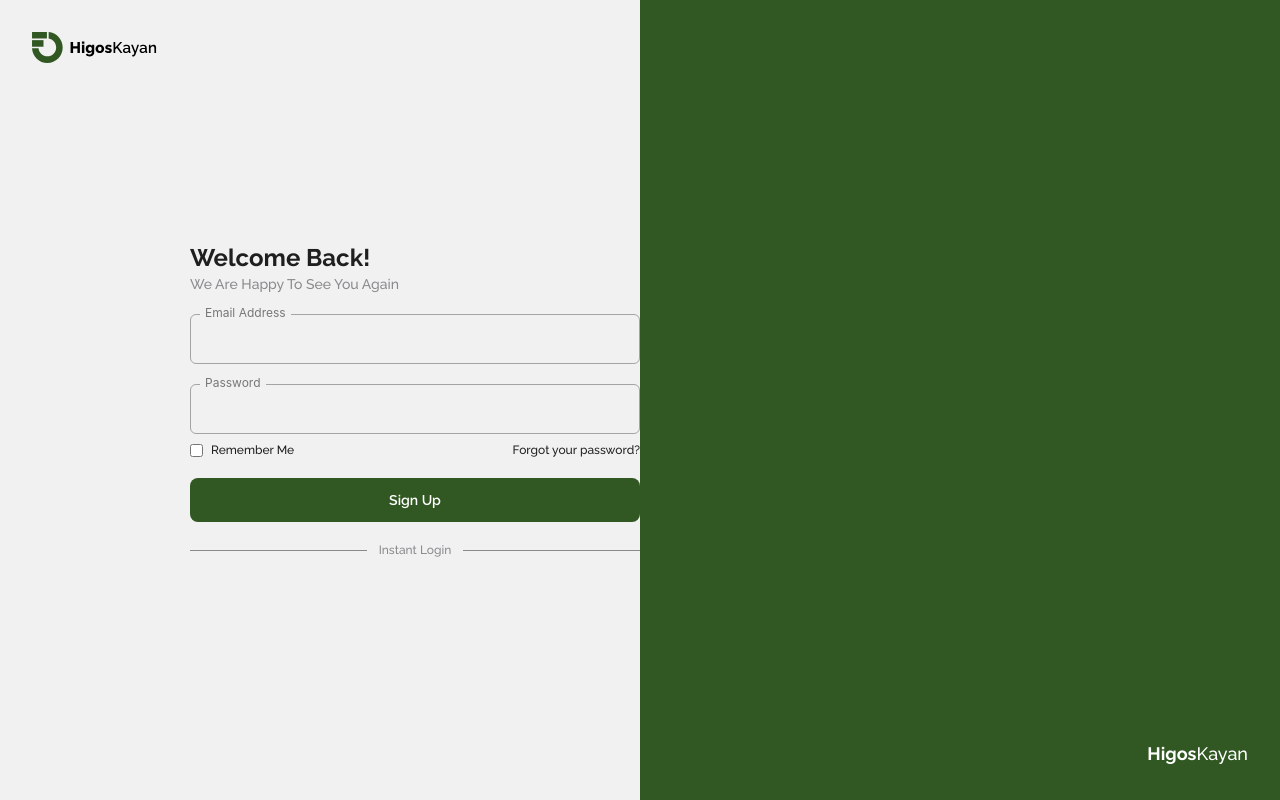
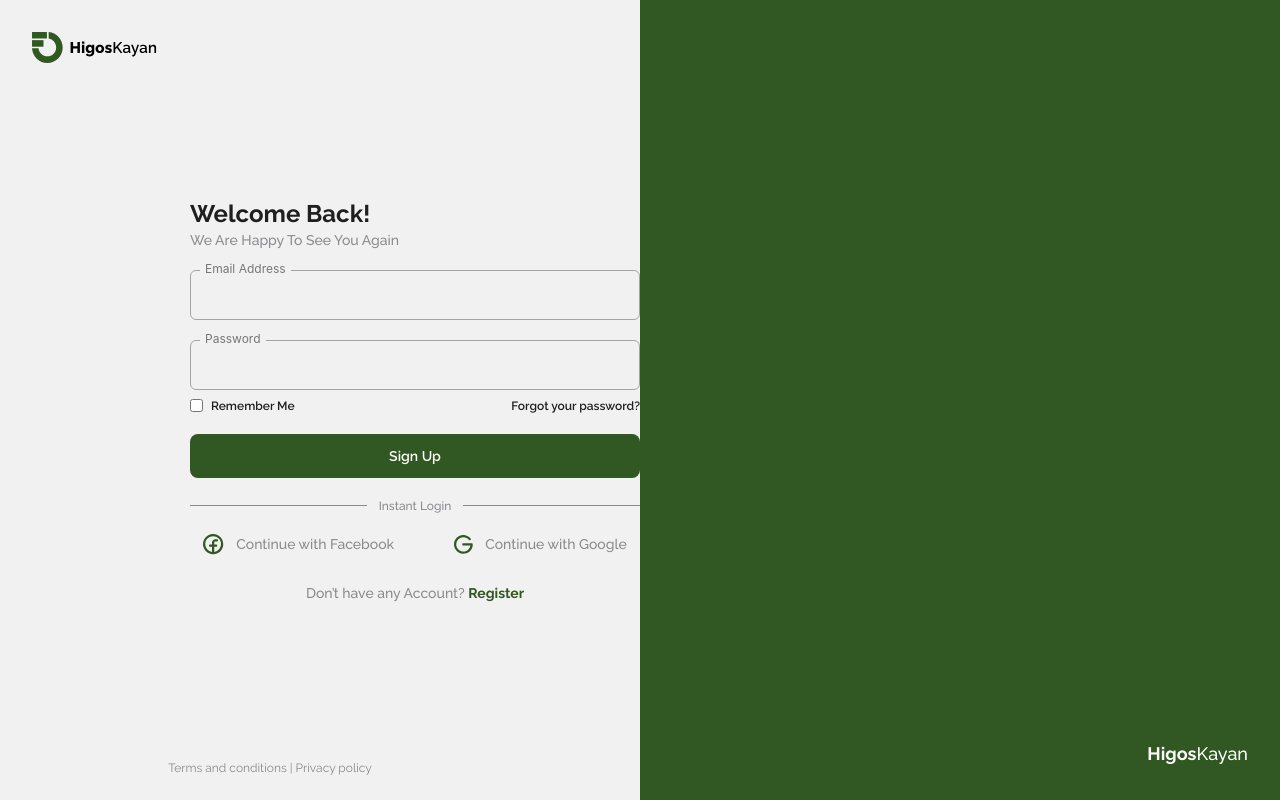
Before and after one commit to JhamelMamasao/FrontEnd-ToDoList, a React (Vite) app: page / in a window 1280 px wide. Built offline with nearby package versions, Linux system fonts and the light colour scheme.

Commit message:
login page

```diff
--- a/src/pages/Login.tsx
+++ b/src/pages/Login.tsx
@@ -1,13 +1,14 @@
-import {  } from 'react'
 import logo1 from '../assets/logo.svg'
+import google from '../assets/Google.svg'
+import facebook from '../assets/Facebook.svg'
 
 export const Login = () => {
   return (
     <div className='flex h-screen'>
         {/* Left */}
-        <div className='w-1/2 flex'>
+        <div className='w-1/2 flex relative'>
             <div className='flex items-baseline p-8'>
-                    <img src={logo1} alt="" className='w-35' />
+                    <img src={logo1} alt="logo" className='w-35' />
             </div>
             <div className='flex justify-center items-center flex-col'>
                 <div className='flex justify-baseline flex-col'>
@@ -26,9 +27,9 @@ export const Login = () => {
                     <div className='flex flex-row justify-between mt-2'>
                         <div className='flex flex-row justify-center items-center gap-2'>
                             <input type='checkbox'/>
-                            <p className='font-raleway font-medium text-gray-text text-xs'>Remember Me</p>
+                            <p className='font-raleway font-semibold text-gray-text text-xs'>Remember Me</p>
                         </div>
-                        <p className='font-raleway font-medium text-gray-text text-xs'>Forgot your password?</p>
+                        <p className='font-raleway font-semibold text-gray-text text-xs'>Forgot your password?</p>
                     </div>
 
                     {/* Button */}
@@ -44,6 +45,23 @@ export const Login = () => {
                         <div className="flex-1 border-t border-gray-subtext"></div>
                     </div>
 
+                    {/* instant login */}
+                    <div className='flex flex-row items-center justify-center mt-5 gap-15 '>
+                        <div className='flex flex-row items-center gap-3'>
+                            <img src={facebook} alt='google'/>
+                            <p className='text-sm font-raleway font-medium text-gray-subtext'>Continue with Facebook</p>
+                        </div>
+                        <div className='flex flex-row items-center gap-3'>
+                            <img src={google} alt='google'/>
+                            <p className='text-sm font-raleway font-medium text-gray-subtext'>Continue with Google</p>
+                        </div>
+                    </div>
+
+                    {/* Sign Up */}
+                    <div className='flex items-center justify-center mt-7'>
+                        <p className='font-raleway font-medium text-sm text-gray-subtext'>Don’t have any Account? <span className='font-bold text-sm text-green'>Register</span></p>
+                    </div>
+
 
                 </div>
 
@@ -51,6 +69,9 @@ export const Login = () => {
             </div>
 
 
+            <footer className='absolute bottom-6 left-0 right-25 text-center'>
+                <p className='font-raleway text-xs text-gray-subtext'>Terms and conditions | Privacy policy</p>
+            </footer>
         </div>
 
         {/* Right */}
```
Also changed, not shown: src/assets/Facebook.svg (added), src/assets/Google.svg (added).
